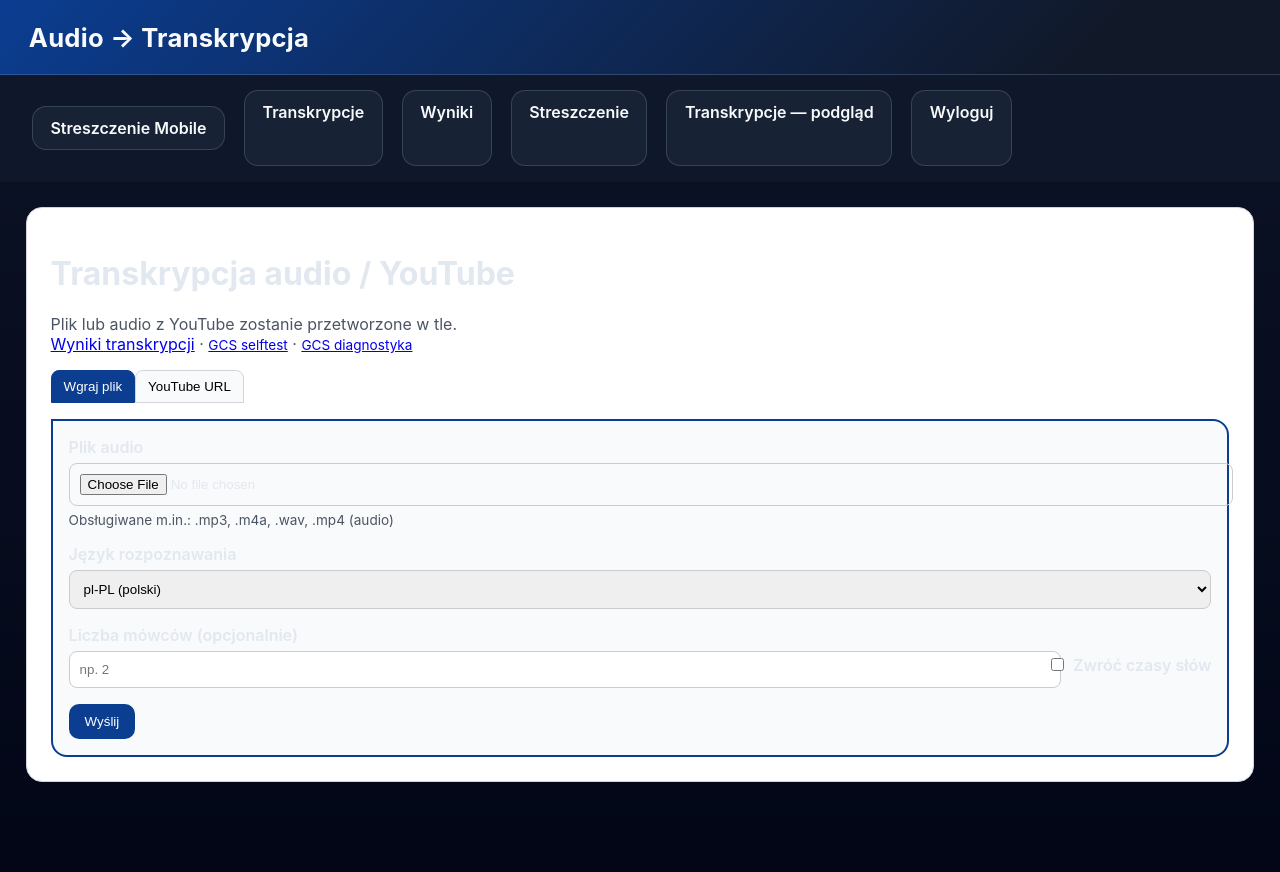
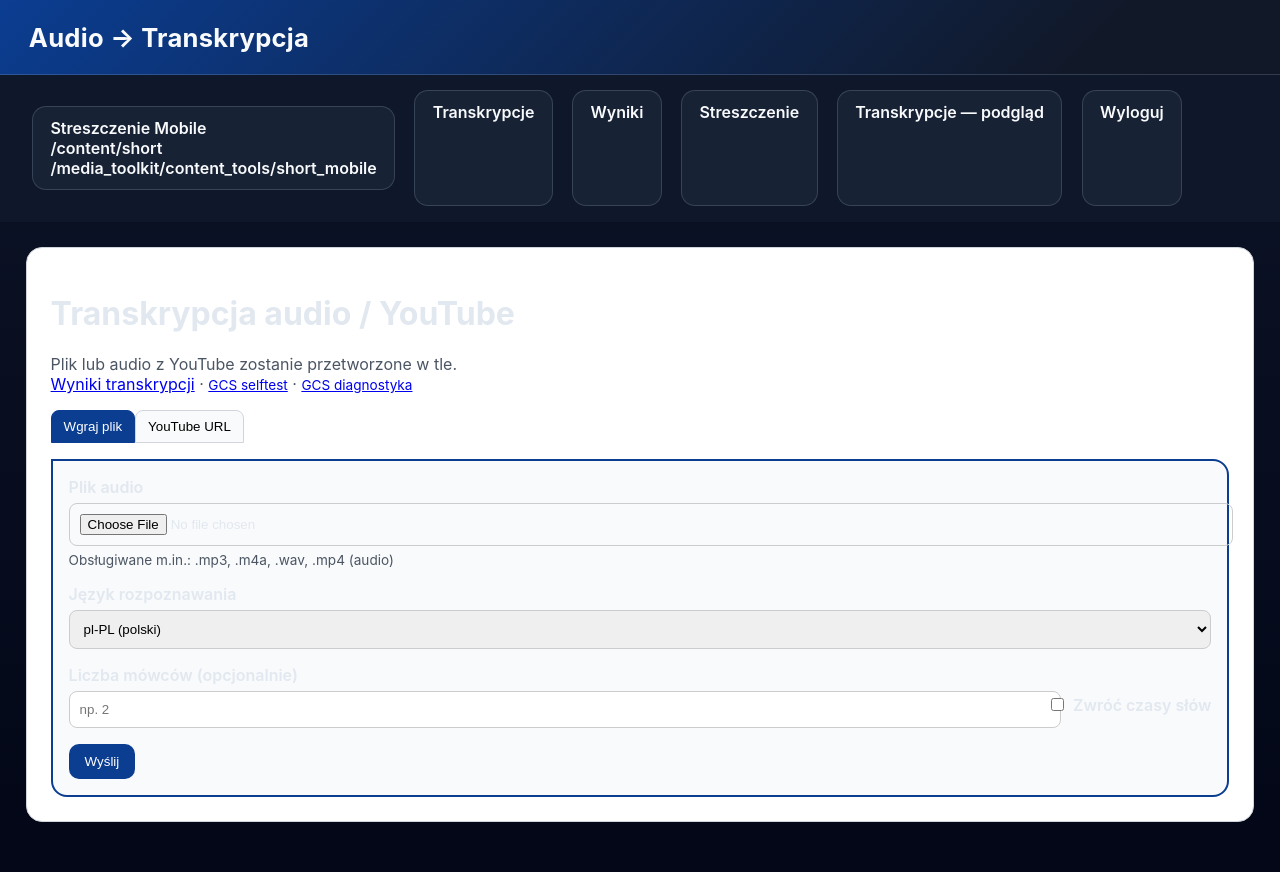
Before and after one commit to v0jt4s13/media_toolkit, a Flask app: page /audiototext/ in a window 1280 px wide. Shown: the top 872 px of the page. Run offline with Flask 3, Linux system fonts and the light colour scheme; the visitor is signed in with stand-in values (Sample User, id 1).

Commit message:
login fix

```diff
--- a/media_toolkit/templates/base.html
+++ b/media_toolkit/templates/base.html
@@ -101,7 +101,10 @@
     <span class="nav-toggle-indicator">☰</span>
   </header>
   <nav>
-    <p><a href="{{ url_for('content_tools.short_mobile') }}">Streszczenie Mobile</a></p>
+    <p><a href="{{ url_for('content_tools.short_mobile') }}">Streszczenie Mobile
+      <br>{{ url_for('content_tools.short_mobile') }}
+      <br>/media_toolkit/content_tools/short_mobile
+    </a></p>
     <a href="{{ url_for('audiototext.upload_form') }}">Transkrypcje</a>
     <a href="{{ url_for('audiototext.results_browser') }}">Wyniki</a>
     <a href="{{ url_for('content_tools.summary_form') }}">Streszczenie</a>
```
